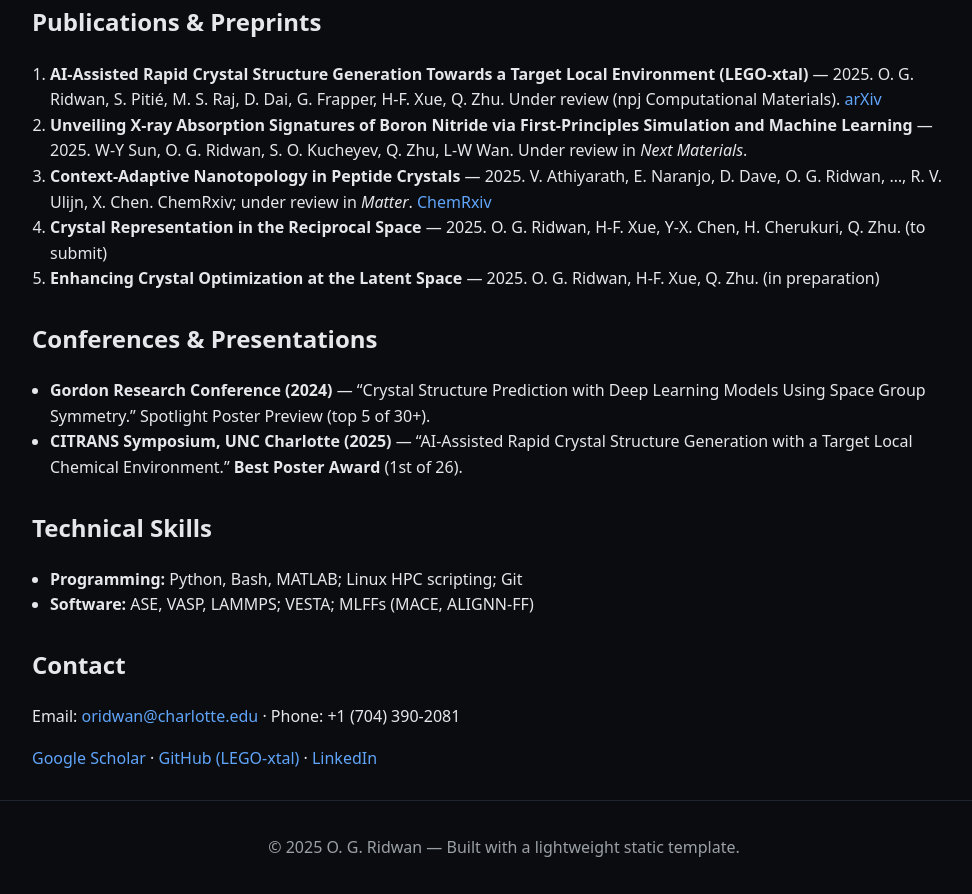
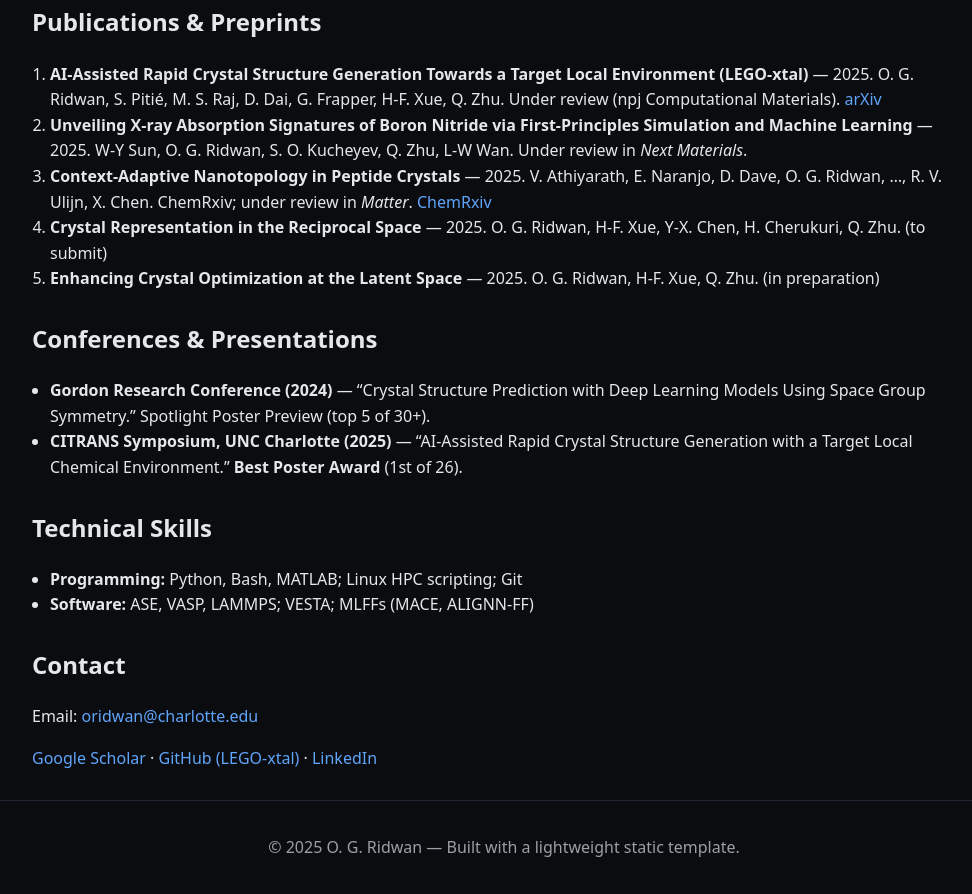
Before and after one commit to oridwan/oridwan.github.io, a plain HTML site: page index.html in a window 1280 px wide. Shown: the part 982-1876 px from the top of the page, without its empty margins (136-1108 px from the left). Drawn offline with Linux system fonts and the light colour scheme.

Commit message:
Update site with resume-based content

```diff
--- a/index.html
+++ b/index.html
@@ -112,7 +112,7 @@
   <!-- CONTACT -->
   <section id="contact">
     <h2>Contact</h2>
-    <p>Email: <a href="mailto:oridwan@charlotte.edu">oridwan@charlotte.edu</a> · Phone: +1 (704) 390-2081</p>
+    <p>Email: <a href="mailto:oridwan@charlotte.edu">oridwan@charlotte.edu</a> </p>
     <p>
       <a href="https://scholar.google.com/" target="_blank">Google Scholar</a> ·
       <a href="https://github.com/MaterSim/LEGO-xtal" target="_blank">GitHub (LEGO-xtal)</a> ·
```
